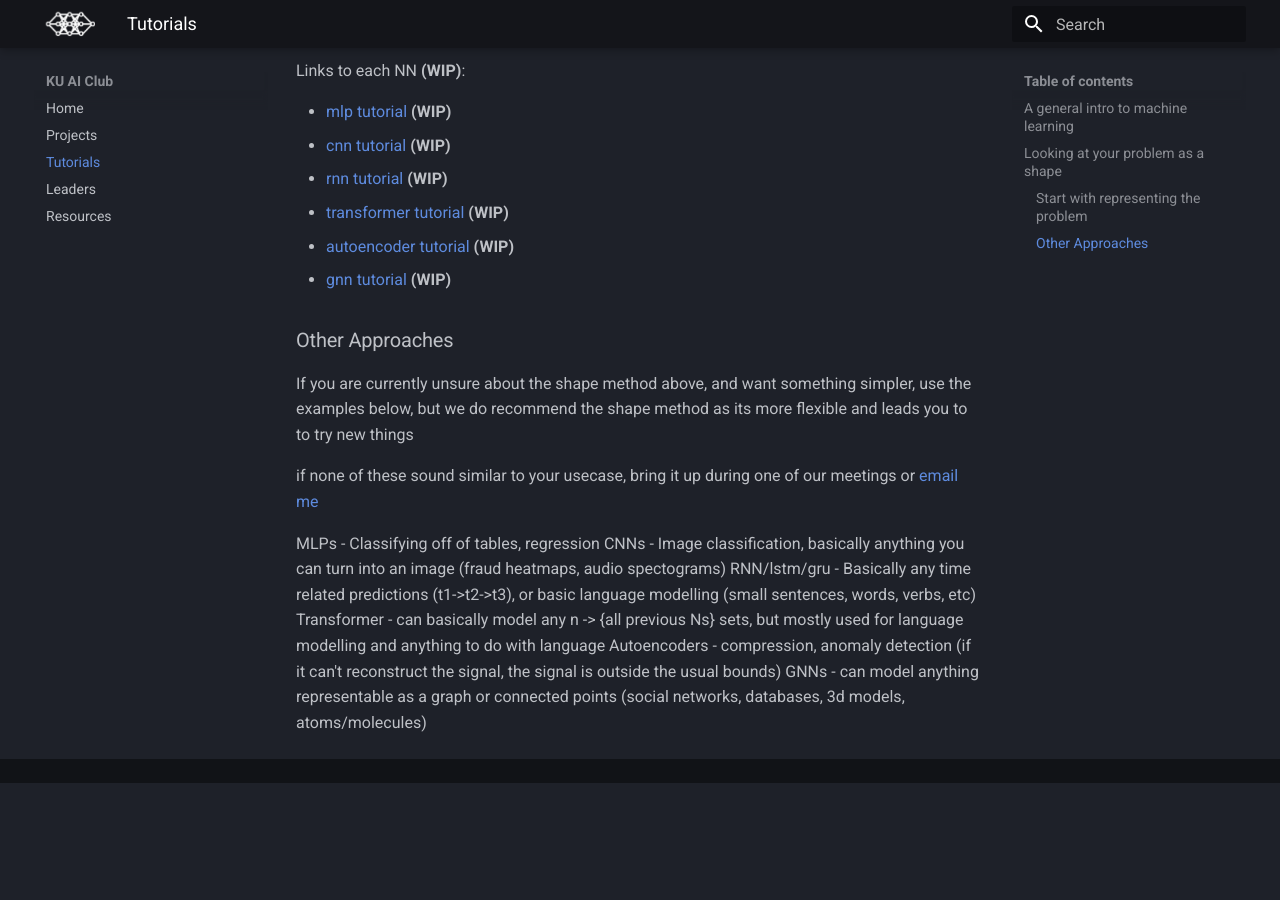
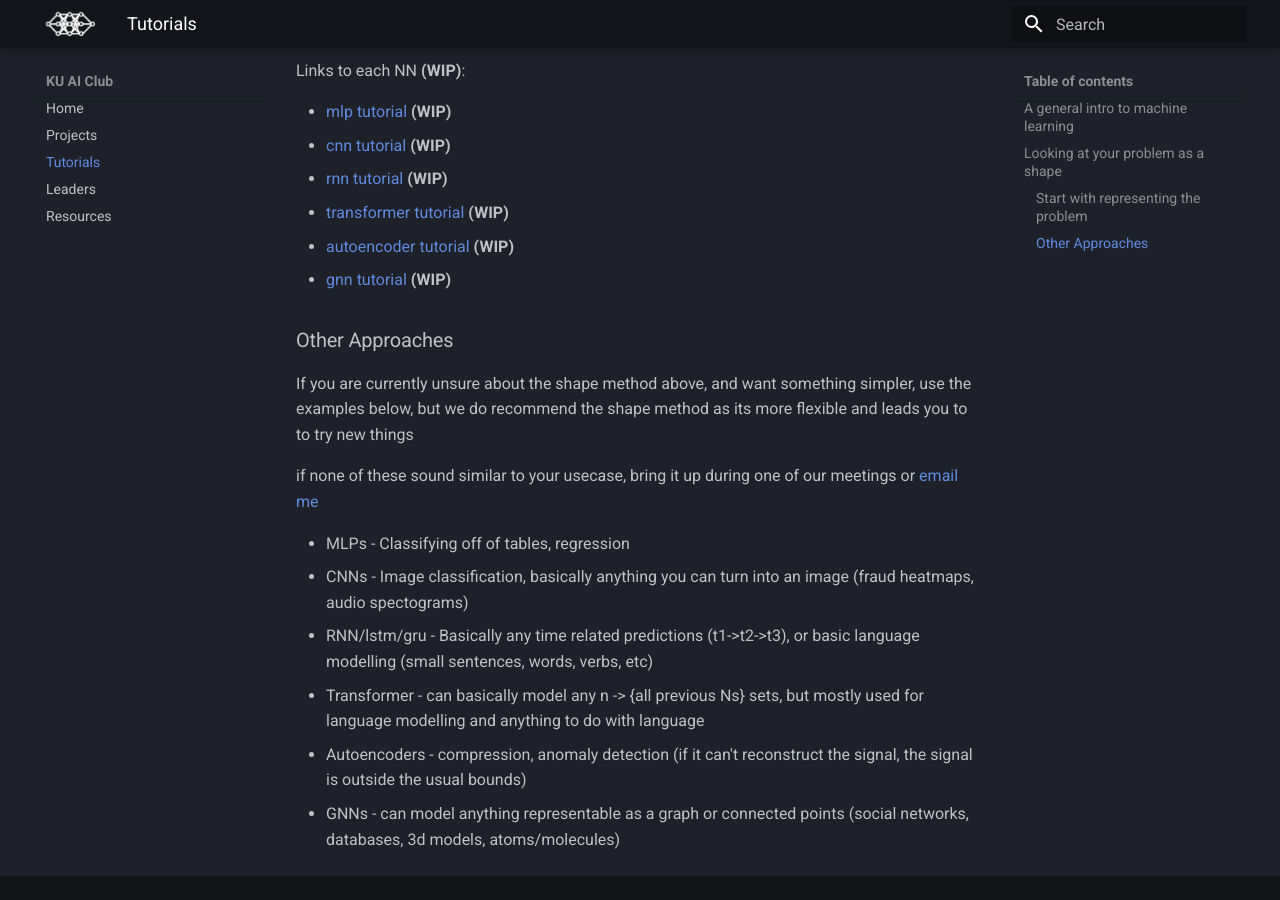
Before and after one commit to KUAIOrganization/KUAIOrganization.github.io, an MkDocs documentation site: the page built from docs/tutorials.md, in a window 1280 px wide and 900 px high, scrolled down 1224 px. Built offline with MkDocs 1.6.1 and Material for MkDocs 9.7.7, drawn with Linux system fonts in a browser that asks for light colours; before the commit the page ends 2007 px from its top, so only the background shows below that.

```diff
--- a/docs/tutorials.md
+++ b/docs/tutorials.md
@@ -46,9 +46,9 @@ If you are currently unsure about the shape method above, and want something sim
 
 if none of these sound similar to your usecase, bring it up during one of our meetings or [email me](mailto:vatsapandey123@gmail.com)
 
-MLPs - Classifying off of tables, regression
-CNNs - Image classification, basically anything you can turn into an image (fraud heatmaps, audio spectograms)
-RNN/lstm/gru - Basically any time related predictions (t1->t2->t3), or basic language modelling (small sentences, words, verbs, etc)
-Transformer - can basically model any n -> {all previous Ns} sets, but mostly used for language modelling and anything to do with language
-Autoencoders - compression, anomaly detection (if it can't reconstruct the signal, the signal is outside the usual bounds)
-GNNs - can model anything representable as a graph or connected points (social networks, databases, 3d models, atoms/molecules)
+ - MLPs - Classifying off of tables, regression
+ - CNNs - Image classification, basically anything you can turn into an image (fraud heatmaps, audio spectograms)
+ - RNN/lstm/gru - Basically any time related predictions (t1->t2->t3), or basic language modelling (small sentences, words, verbs, etc)
+ - Transformer - can basically model any n -> {all previous Ns} sets, but mostly used for language modelling and anything to do with language
+ - Autoencoders - compression, anomaly detection (if it can't reconstruct the signal, the signal is outside the usual bounds)
+ - GNNs - can model anything representable as a graph or connected points (social networks, databases, 3d models, atoms/molecules)
```
